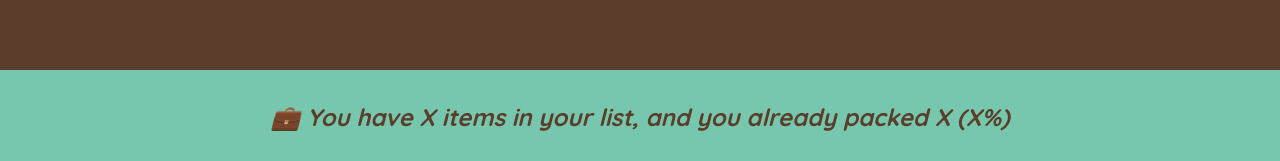
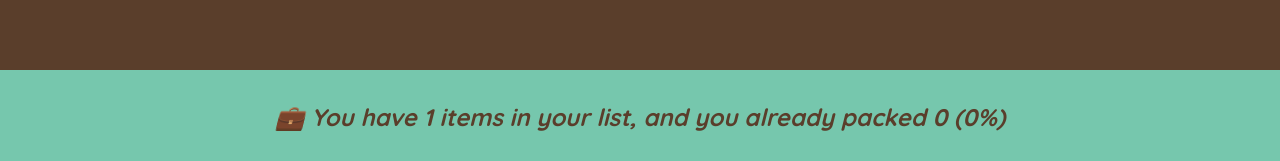
Before and after one commit to rishipgupta/packing-list, a React (Create React App) app: page / in a window 1280 px wide. Both pictures are taken after typing "Sample" into the empty fields and a click on the button "ADD". Shown: the part 636-797 px from the top of the page. Built offline with nearby package versions, Linux system fonts and the light colour scheme; the HTML template or start-up script is replaced by a standard one.

Commit message:
Calculating Statistics as a derived state

```diff
--- a/src/App.js
+++ b/src/App.js
@@ -24,7 +24,7 @@ function App() {
       <Logo />
       <Form onAddItems={handleAddItems} />
       <TravelList items={items} onDeleteItems={handleDeleteItems} onPackedItems={handlePackedItems} />
-      <Stats />
+      <Stats items={items} />
     </div>
   );
 }
--- a/src/Components/Stats.js
+++ b/src/Components/Stats.js
@@ -1,10 +1,22 @@
 import React from 'react'
 
-const Stats = () => {
+const Stats = ({ items }) => {
+  if (!items.length) {
+    return (
+      <footer className='stats'>
+        <p><em>Start adding items to your list 🚀</em></p>
+      </footer>
+    )
+  }
+
+  const packedArr = items.filter(item => item.packed === true);
+  console.log(packedArr)
+  const percentageValue = Math.round((packedArr.length * 100) / items.length)
+
   return (
     <footer className='stats'>
       <em>
-        💼 You have X items in your list, and you already packed X (X%)
+        {percentageValue === 100 ? `You got everything! Ready to go 🛩️` : `💼 You have ${items.length} items in your list, and you already packed ${packedArr.length} (${percentageValue}%)`}
       </em>
     </footer>
   )
```
